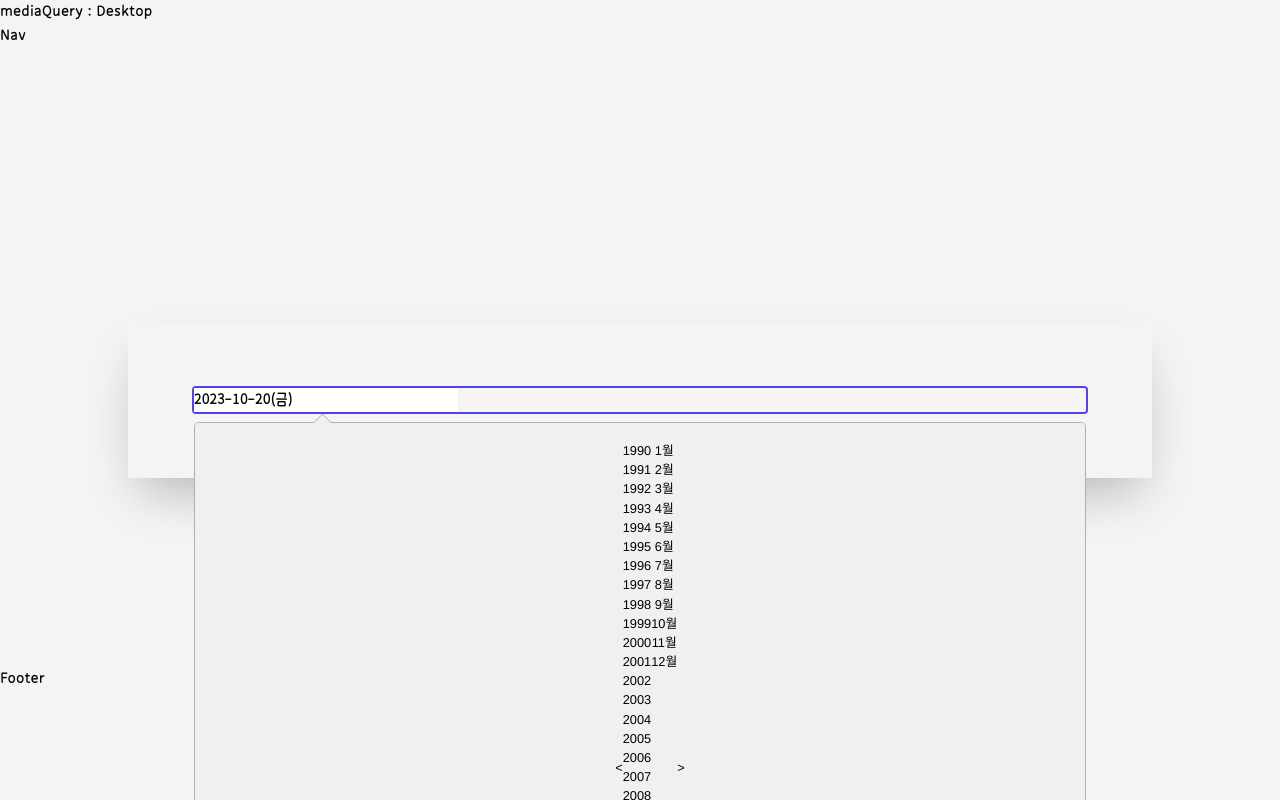
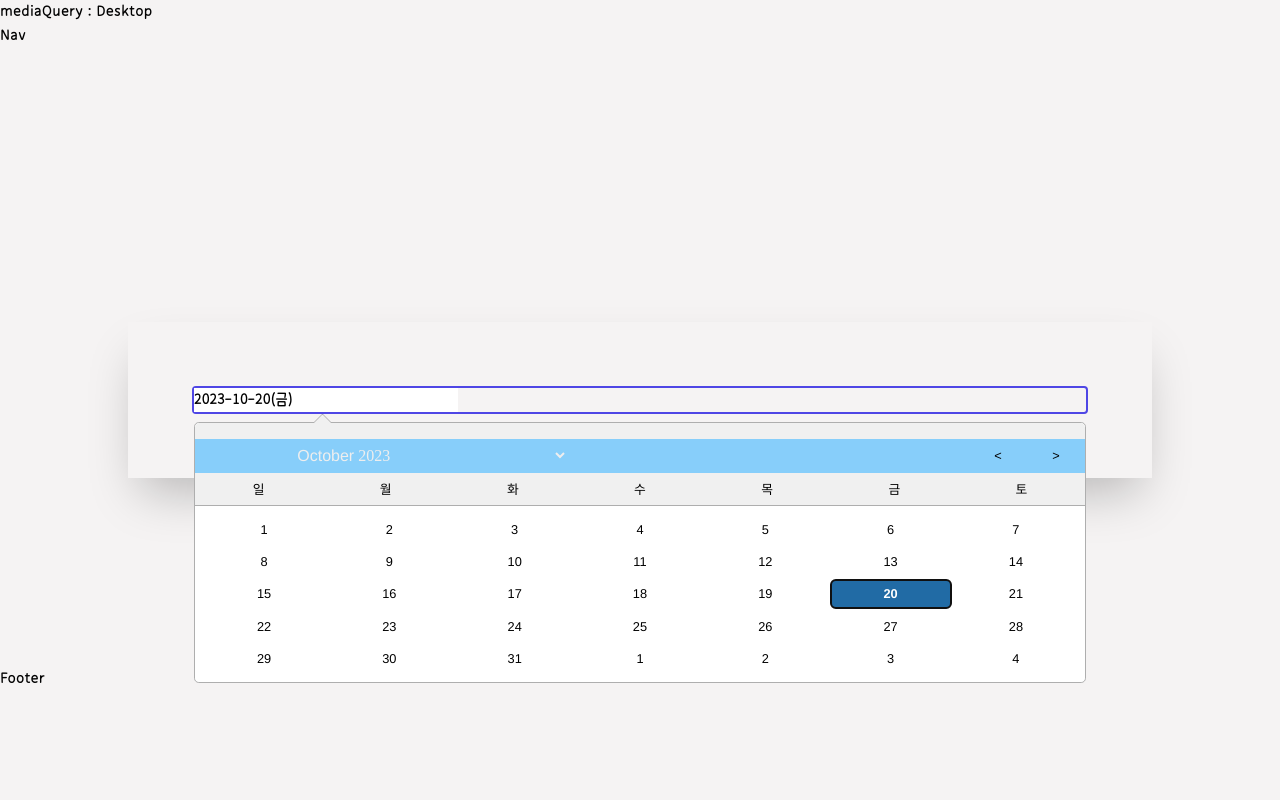
Before and after one commit to bluke127/react_todolist, a React (Create React App) app: page / in a window 1280 px wide. Shown: the top 800 px of the page. Built offline with nearby package versions, Linux system fonts and the light colour scheme.

Commit message:
[feat]todo css 추가

```diff
--- a/src/Components/DatePicker/index.css
+++ b/src/Components/DatePicker/index.css
@@ -17,3 +17,71 @@
 .react-datepicker__day {
   flex: 1;
 }
+.customHeaderContainer {
+  display: flex;
+  justify-content: space-between;
+  align-items: center;
+  background-color: lightskyblue;
+  height: 100%;
+  margin-top: 8px;
+  padding: 0 12px 0 24px;
+}
+.customHeaderContainer .month_wrap{
+  flex-basis: 50%;
+
+}
+.customHeaderContainer .month {
+  color: #eee;
+  font-size: 16px;
+  font-weight: 500;
+}
+
+.customHeaderContainer .year {
+  background-color: lightskyblue;
+  color: #eee;
+  border: none;
+  font-size: 16px;
+  font-weight: 500;
+  padding-right: 5px;
+  width:50%;
+  cursor: pointer;
+  font-family: "Noto Sans KR", serif;
+}
+
+.monthButton {
+  width: 34px;
+  height: 34px;
+  padding: 5px;
+  border-radius: 50%;
+}
+.monthButton {
+  margin-left: 24px;
+}
+
+.monthButton :hover {
+  background-color: rgba(#eee, 0.08);
+}
+
+.monthButton :disabled {
+  cursor: default;
+  background-color: red;
+}
+@import url("https://fonts.googleapis.com/css2?family=Noto+Sans+KR&display=swap");
+
+select {
+  /* 생략 */
+  font-family: "Noto Sansf KR", sans-serif;
+  font-size: 1rem;
+  font-weight: 400;
+  line-height: 1.5;
+
+  color: #444;
+  background-color: #fff;
+
+  padding: 0.6em 1.4em 0.5em 0.8em;
+  margin: 0;
+
+}
+select:focus {
+  outline: none;
+}
--- a/src/Components/DatePicker/index.tsx
+++ b/src/Components/DatePicker/index.tsx
@@ -8,6 +8,7 @@ import _ from "lodash";
 import "./index.css";
 
 import { DATE_FORMAT, U_DATE_FORMAT } from "@/Constant/index";
+import Button from "../Button";
 type PropType = {
   onChange?: (date: Date, event: SyntheticEvent<any, Event>) => void;
   selectedDate: Date | null;
@@ -26,20 +27,22 @@ function DatePicker({
   dateFormat = DATE_FORMAT as string,
   alwaysOpen = false,
 }: PropType) {
-  const years = _.range(1990, getYear(new Date()) + 1, 1); // 수정
-  const months = [
-    "1월",
-    "2월",
-    "3월",
-    "4월",
-    "5월",
-    "6월",
-    "7월",
-    "8월",
-    "9월",
-    "10월",
-    "11월",
-    "12월",
+  const YEARS = Array.from({ length: getYear(new Date()) + 1 - 2000 }, (_, i) => getYear(new Date()) - i);
+
+
+  const MONTHS = [
+    'January',
+    'February',
+    'March',
+    'April',
+    'May',
+    'June',
+    'July',
+    'August',
+    'September',
+    'October',
+    'November',
+    'December',
   ];
 
   const handleOnChangeFunc = (d: Date, e: SyntheticEvent<any, Event>) => {
@@ -64,58 +67,40 @@ function DatePicker({
         renderCustomHeader={({
           date,
           changeYear,
-          changeMonth,
           decreaseMonth,
           increaseMonth,
           prevMonthButtonDisabled,
           nextMonthButtonDisabled,
         }) => (
-          <div
-            style={{
-              width: "100%",
-              margin: 10,
-              display: "flex",
-              justifyContent: "center",
-            }}
-          >
-            <button onClick={decreaseMonth} disabled={prevMonthButtonDisabled}>
-              {"<"}
-            </button>
-            <ul
-            // value={getYear(date)}
-            // onChange={({ target: { value } }) => changeYear(+value)}
-            >
-              {years.map((option) => (
-                <li
-                  key={option}
-                  value={getYear(date)}
-                  onClick={(e) => changeYear(+option)}
-                >
-                  {option}
-                </li>
-              ))}
-            </ul>
-
-            <ul
-              // value={months[getMonth(date)]}
-              // onChange={({ target: { value } }) =>
-              //   changeMonth(months.indexOf(value))
-              // }
-            >
-              {months.map((option) => (
-                <li
-                  key={option}
-                  value={months[getMonth(date)]}
-                  onClick={(e) => changeMonth(months.indexOf(option))}
-                >
-                  {option}
-                </li>
-              ))}
-            </ul>
-
-            <button onClick={increaseMonth} disabled={nextMonthButtonDisabled}>
-              {">"}
-            </button>
+          <div className="customHeaderContainer">
+            <div className="month_wrap">
+              <span className="month">{MONTHS[getMonth(date)]}</span>
+              <select
+                value={getYear(date)}
+                className="year"
+                onChange={({ target: { value } }) => changeYear(+value)}
+              >
+                {YEARS.map((option) => (
+                  <option key={option} value={option}>
+                    {option}
+                  </option>
+                ))}
+              </select>
+            </div>
+            <div >
+              <Button
+                onClick={decreaseMonth}
+                className="monthButton"
+              >
+                &lt;
+              </Button>
+              <Button
+                onClick={increaseMonth}
+                className="monthButton"
+              >
+                &gt;
+              </Button>
+            </div>
           </div>
         )}
       />
--- a/src/index.css
+++ b/src/index.css
@@ -27,3 +27,29 @@ body {
   top: 0;
   left: 0;
 }
+body {
+  scrollbar-base-color: #000;
+  scrollbar-face-color: #000;
+  scrollbar-3dlight-color: #000;
+  scrollbar-highlight-color: #000;
+  scrollbar-track-color: #000;
+  scrollbar-arrow-color: black;
+  scrollbar-shadow-color: #000;
+  scrollbar-dark-shadow-color: #000;
+} /* 스크롤바 전체 영역 */
+::-webkit-scrollbar {
+  width: 10px; /* 세로축 스크롤바 폭 너비 */
+  height: 20px; /* 가로축 스크롤바 폭 너비 */
+}
+::-webkit-scrollbar-thumb {
+  background: #e89a3e; /* 스크롤바 막대 색상 */
+  border: 2px solid #9b6a2f; /* 스크롤바 막대 테두리 설정  */
+  border-radius: 12px 12px 12px 12px;
+}
+::-webkit-scrollbar-thumb:hover {
+	background-color:#a0a0a5;
+}
+/* 스크롤이 움직이는 뒷 배경 */
+::-webkit-scrollbar-track {
+	background: transparent; /* 스크롤바 뒷 배경 색상 */
+}
```
